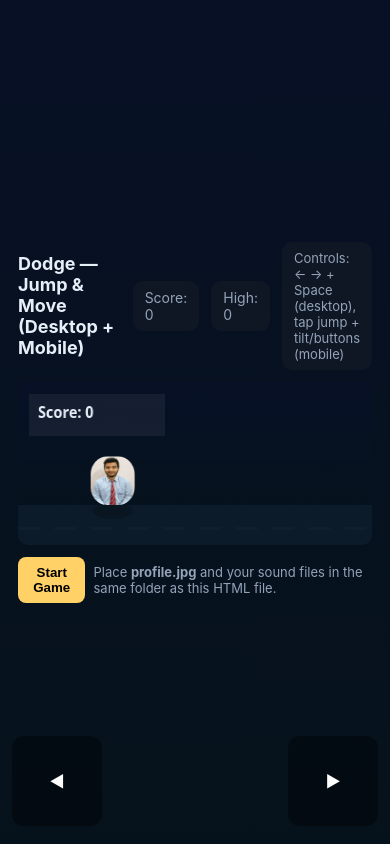
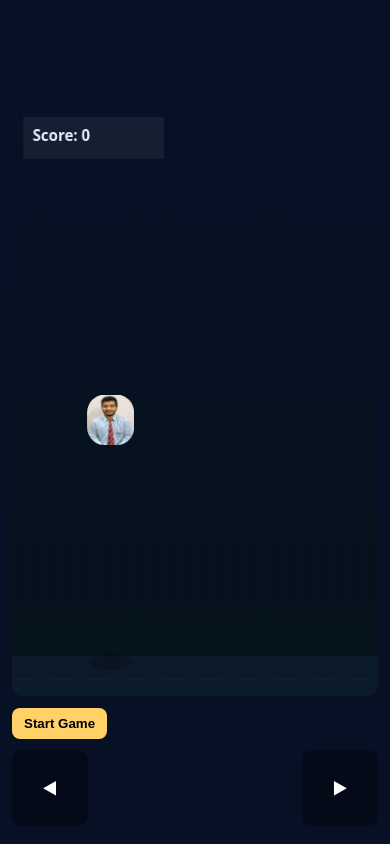
Before and after one commit to 000abhay/abhay-game, a plain HTML site: page index.html in a window 390 px wide. Drawn offline with Linux system fonts and the light colour scheme.

Commit message:
Updated mobile layout and sounds logic

```diff
--- a/index.html
+++ b/index.html
@@ -3,43 +3,53 @@
 <head>
   <meta charset="utf-8" />
   <meta name="viewport" content="width=device-width,initial-scale=1" />
-  <title>Dodge — Final (Movement + Gyro + Sounds)</title>
+  <title>Dodge — Final (Mobile tweaks)</title>
   <style>
-    :root{--bg:#071025;--card:#0f1724;--accent:#ffd166;--muted:#94a3b8}
+    :root{
+      --bg:#071025;--card:#0f1724;--accent:#ffd166;--muted:#94a3b8;
+      --hud-height:56px;
+    }
     *{box-sizing:border-box}
-    html,body{height:100%;margin:0;font-family:Inter,system-ui,Segoe UI,Arial}
-    body{display:flex;align-items:center;justify-content:center;background:linear-gradient(180deg,#071025,#06121b);color:#e6eef8}
-    .wrap{width:100%;max-width:980px;padding:18px;position:relative}
-    header{display:flex;align-items:center;justify-content:space-between;margin-bottom:12px}
-    h1{font-size:18px;margin:0}
-    .hud{display:flex;gap:12px;align-items:center}
-    .chip{background:var(--card);padding:8px 12px;border-radius:10px;font-size:14px;color:var(--muted)}
+    html,body{height:100%;margin:0;font-family:Inter,system-ui,Segoe UI,Arial;background:var(--bg);color:#e6eef8}
+    body{display:flex;align-items:center;justify-content:center}
+    .wrap{width:100%;max-width:980px;padding:12px;position:relative}
+    header{display:flex;align-items:center;justify-content:space-between;margin-bottom:8px;height:var(--hud-height)}
+    h1{font-size:16px;margin:0}
+    .hud{display:flex;gap:8px;align-items:center}
+    .chip{background:var(--card);padding:6px 10px;border-radius:10px;font-size:13px;color:var(--muted)}
+    /* Canvas */
     canvas{display:block;background:linear-gradient(180deg,#0f1b2a,#071026);border-radius:10px;width:100%;height:56vh;max-height:760px;outline:none}
-    .controls{margin-top:12px;display:flex;gap:8px;align-items:center}
+    .controls{margin-top:12px;display:flex;gap:8px;align-items:center;flex-wrap:wrap}
     button{background:var(--accent);border:none;padding:8px 12px;border-radius:8px;font-weight:600;cursor:pointer}
     .small{font-size:13px;color:var(--muted)}
-    .modal{position:absolute;left:50%;top:50%;transform:translate(-50%,-50%);background:rgba(3,7,12,0.9);padding:22px;border-radius:12px;box-shadow:0 10px 30px rgba(2,6,12,0.6);text-align:center;display:none;z-index:30}
+    .modal{position:absolute;left:50%;top:50%;transform:translate(-50%,-50%);background:rgba(3,7,12,0.92);padding:16px;border-radius:12px;box-shadow:0 10px 30px rgba(2,6,12,0.6);text-align:center;display:none;z-index:60}
     .modal.show{display:block}
     /* fallback movement buttons bottom-left/right (B1) */
-    .move-btn{position:fixed;width:90px;height:90px;border-radius:12px;background:rgba(0,0,0,0.35);display:flex;align-items:center;justify-content:center;font-weight:700;color:#fff;z-index:25;user-select:none}
+    .move-btn{position:fixed;width:88px;height:88px;border-radius:12px;background:rgba(0,0,0,0.36);display:flex;align-items:center;justify-content:center;font-weight:800;color:#fff;z-index:50;user-select:none}
     .move-left{left:12px;bottom:18px}
     .move-right{right:12px;bottom:18px}
     .hidden{display:none}
-    @media (max-width:520px){canvas{height:48vh}}
+    /* mobile-specific tweaks */
+    @media (max-width:600px){
+      header{display:none}                /* hide header on mobile per request */
+      canvas{height:70vh !important}      /* larger game area: 70vh on mobile (M1) */
+      .controls .small{display:none}      /* hide small helper text on mobile */
+      .move-btn{width:76px;height:76px;border-radius:10px}
+    }
   </style>
 </head>
 <body>
-  <div class="wrap">
-    <header>
+  <div class="wrap" id="wrap">
+    <header id="header">
       <h1>Dodge — Jump & Move (Desktop + Mobile)</h1>
-      <div class="hud">
+      <div class="hud" id="hud">
         <div class="chip">Score: <span id="score">0</span></div>
         <div class="chip">High: <span id="high">0</span></div>
         <div class="chip small">Controls: ← → + Space (desktop), tap jump + tilt/buttons (mobile)</div>
       </div>
     </header>
 
-    <canvas id="game" tabindex="0"></canvas>
+    <canvas id="game" tabindex="0" aria-label="Dodge game canvas"></canvas>
 
     <div class="controls">
       <button id="startBtn">Start Game</button>
@@ -50,24 +60,26 @@
       <h2 id="modalTitle">Game Over</h2>
       <div>Score: <strong id="finalScore">0</strong></div>
       <div class="small">High Score: <strong id="finalHigh">0</strong></div>
-      <div style="margin-top:12px"><button id="playAgainBtn">Play Again</button></div>
+      <div style="margin-top:10px"><button id="playAgainBtn">Play Again</button></div>
     </div>
 
     <!-- fallback movement buttons (hidden by default) -->
-    <div id="btnLeft" class="move-btn move-left hidden">◀</div>
-    <div id="btnRight" class="move-btn move-right hidden">▶</div>
-
+    <div id="btnLeft" class="move-btn move-left hidden" aria-hidden="true">◀</div>
+    <div id="btnRight" class="move-btn move-right hidden" aria-hidden="true">▶</div>
   </div>
 
 <script>
-  /* FINAL GAME:
-     - Desktop: left/right continuous using arrows, space for jump
-     - Mobile: tap anywhere to jump, device tilt (gyro) for left/right; if unavailable show bottom corner buttons (hold to move)
-     - Start button begins music and gameplay; Play Again restarts music & game (D1: difficulty resets)
-     - All assets expected in same folder: profile.jpg, funny-african-tabla-230535.mp3, funny-spring-jump-140378.mp3, funny-laughing-406018.mp3
+/* Final game single-file
+   - Mobile adjustments: header hidden under 600px, canvas height = 70vh
+   - Tap anywhere outside buttons = jump (buttons still work)
+   - Desktop: arrow keys for continuous move, space to jump
+   - Gyro tilt if available; fallback buttons shown when unavailable
+   - Sounds and images expected in same folder
 */
 
-  // ===== CONFIG =====
+/* =========================
+   SETTINGS
+   ========================= */
 const SETTINGS = {
   gravity: 1800,
   jumpVelocity: 900,
@@ -79,48 +91,54 @@
   baseSpeed: 220,
   spawnIntervalInitial: 1800,
   minSpawnInterval: 800,
-    moveSpeed: 260 // horizontal move speed px/sec
+  moveSpeed: 260
 };
 
-  // ===== CANVAS =====
+/* =========================
+   CANVAS SETUP
+   ========================= */
 const canvas = document.getElementById('game');
 const ctx = canvas.getContext('2d');
 let W = 900, H = 380;
 function resizeCanvas(){
   const containerW = Math.min(document.querySelector('.wrap').clientWidth, 980);
   W = Math.floor(containerW);
-    H = Math.floor(containerW * 0.42);
+  // adapt height: desktop uses ratio, mobile CSS overrides to 70vh; still set logical drawing size
+  const computedStyle = getComputedStyle(canvas);
+  const cssHeightPx = canvas.clientHeight || Math.floor(containerW * 0.42);
+  H = Math.floor(cssHeightPx);
   canvas.width = W * devicePixelRatio;
   canvas.height = H * devicePixelRatio;
-    canvas.style.height = H + 'px';
+  canvas.style.height = cssHeightPx + 'px';
   ctx.setTransform(devicePixelRatio,0,0,devicePixelRatio,0,0);
 }
 window.addEventListener('resize', resizeCanvas);
-  resizeCanvas();
+setTimeout(resizeCanvas, 40); // small delay to allow CSS to apply
 
-  // ===== ASSETS =====
+/* =========================
+   ASSETS (from same folder)
+   ========================= */
 const playerImg = new Image(); playerImg.src = './profile.jpg';
-
-  // Audio files (same folder)
 const bgAudio = new Audio('funny-african-tabla-230535.mp3'); bgAudio.loop = true; bgAudio.volume = 0.28;
 const jumpAudio = new Audio('funny-spring-jump-140378.mp3'); jumpAudio.volume = 0.6;
 const hitAudio = new Audio('funny-laughing-406018.mp3'); hitAudio.volume = 1.0;
 
-  // ===== GAME STATE =====
+/* =========================
+   GAME STATE
+   ========================= */
 let running=false, score=0, lastTime=0, worldSpeed = SETTINGS.baseSpeed, spawnTimer=0, spawnInterval=SETTINGS.spawnIntervalInitial;
 let obstacles = [];
 const player = {x:80, y:0, w:SETTINGS.playerW, h:SETTINGS.playerH, vy:0, grounded:true, vx:0};
-
-  // movement input state
 const input = {left:false, right:false, gyroAvailable:false, gyroX:0};
-  // fallback buttons hold state
 let btnLeftHeld=false, btnRightHeld=false;
 
-  // load high score
+/* High score load */
 let high = 0; try{ high = parseInt(localStorage.getItem('dodge_high'))||0 }catch(e){ high=0 }
 document.getElementById('high').textContent = high;
 
-  // ===== INPUT: Desktop keys =====
+/* =========================
+   INPUT: Desktop keys
+   ========================= */
 window.addEventListener('keydown', e => {
   if(e.key === 'ArrowLeft') { input.left = true; }
   if(e.key === 'ArrowRight') { input.right = true; }
@@ -132,49 +150,78 @@
   if(e.key === 'ArrowRight') { input.right = false; }
 });
 
-  // ===== INPUT: Mobile tap for jump =====
-  canvas.addEventListener('touchstart', e => {
+/* =========================
+   INPUT: Tap anywhere to jump (mobile & desktop)
+   - Buttons keep priority (we prevent jump when tapping on buttons)
+   ========================= */
+function isEventOnControl(target){
+  // return true if the event target (or its ancestor) is a clickable control we should not treat as a game-jump
+  if(!target) return false;
+  const controlIds = ['startBtn','playAgainBtn','btnLeft','btnRight'];
+  let el = target;
+  while(el && el !== document.body){
+    if(el.id && controlIds.includes(el.id)) return true;
+    el = el.parentElement;
+  }
+  return false;
+}
+// touchstart / mousedown for jump (anywhere except controls)
+function onPointerDownForJump(e){
+  if(!running) return; // do not jump when game not running
+  // find actual element touched/clicked
+  const target = (e.targetTouches && e.targetTouches[0] && document.elementFromPoint(e.targetTouches[0].clientX, e.targetTouches[0].clientY)) || e.target;
+  if(isEventOnControl(target)) return; // let buttons work normally
+  doJump();
+}
+canvas.addEventListener('touchstart', onPointerDownForJump, {passive:false});
+canvas.addEventListener('mousedown', onPointerDownForJump);
+
+/* Also allow tapping anywhere on the page (outside canvas) to jump, but keep buttons priority */
+document.addEventListener('touchstart', function(e){
   if(!running) return;
+  const touch = e.touches[0];
+  const el = document.elementFromPoint(touch.clientX, touch.clientY);
+  if(isEventOnControl(el)) return;
   doJump();
 }, {passive:false});
-  canvas.addEventListener('mousedown', e => { if(!running) return; doJump(); });
+document.addEventListener('mousedown', function(e){
+  if(!running) return;
+  const el = document.elementFromPoint(e.clientX, e.clientY);
+  if(isEventOnControl(el)) return;
+  doJump();
+});
 
+/* doJump helper */
 function doJump(){ if(player.grounded){ player.vy = -SETTINGS.jumpVelocity; player.grounded = false; try{ jumpAudio.currentTime = 0; jumpAudio.play().catch(()=>{}); }catch(e){} } }
 
-  // ===== GYRO (DeviceOrientation) - GS2 sensitivity =====
-  // gamma threshold ~ medium sensitivity
-  const gammaThreshold = 6; // degrees threshold for medium sensitivity
-  const gammaMax = 30; // cap
-
+/* =========================
+   GYRO handling (GS2 sensitivity)
+   ========================= */
+const gammaThreshold = 6;
+const gammaMax = 30;
 function handleOrientation(event){
   let gamma = null;
   if(event.gamma !== undefined && event.gamma !== null) gamma = event.gamma;
   if(gamma === null) return;
-    if(Math.abs(gamma) < gammaThreshold){ input.gyroX = 0; }
+  if(Math.abs(gamma) < gammaThreshold) input.gyroX = 0;
   else{
     const v = Math.max(-gammaMax, Math.min(gammaMax, gamma)) / gammaMax;
-      input.gyroX = v; // negative = tilt left
+    input.gyroX = v;
   }
 }
-
-  // request permission on iOS 13+ when starting
 async function enableGyroIfAvailable(){
   if(typeof DeviceOrientationEvent !== 'undefined' && typeof DeviceOrientationEvent.requestPermission === 'function'){
     try{
       const resp = await DeviceOrientationEvent.requestPermission();
       if(resp === 'granted'){
         window.addEventListener('deviceorientation', handleOrientation);
-          input.gyroAvailable = true;
-          hideMoveButtons();
-          return true;
+        input.gyroAvailable = true; hideMoveButtons(); return true;
       } else { input.gyroAvailable = false; showMoveButtons(); return false; }
     }catch(e){ input.gyroAvailable = false; showMoveButtons(); return false; }
   } else if(typeof DeviceOrientationEvent !== 'undefined'){
-      // non-iOS: listen and detect if events fire
     let saw=false;
     const once = (e)=>{ saw=true; input.gyroAvailable=true; window.removeEventListener('deviceorientation', once); hideMoveButtons(); };
     window.addEventListener('deviceorientation', once);
-      // attach normal handler for continuous updates
     window.addEventListener('deviceorientation', handleOrientation);
     setTimeout(()=>{ if(!saw) { input.gyroAvailable=false; showMoveButtons(); } }, 900);
     return input.gyroAvailable;
@@ -183,10 +230,11 @@
   }
 }
 
-  // ===== Fallback on-screen buttons B1 =====
+/* =========================
+   Fallback on-screen buttons (B1)
+   ========================= */
 const btnLeft = document.getElementById('btnLeft');
 const btnRight = document.getElementById('btnRight');
-
 function showMoveButtons(){ btnLeft.classList.remove('hidden'); btnRight.classList.remove('hidden'); }
 function hideMoveButtons(){ btnLeft.classList.add('hidden'); btnRight.classList.add('hidden'); }
 
@@ -199,18 +247,20 @@
 btnRight.addEventListener('touchend', e=>{ e.preventDefault(); btnRightHeld=false; }, {passive:false});
 btnRight.addEventListener('mousedown', e=>{ btnRightHeld=true; });
 
-  // ===== START / RESTART logic =====
+/* =========================
+   START / RESTART (Start triggers bg audio)
+   ========================= */
 const startBtn = document.getElementById('startBtn');
 const playAgainBtn = document.getElementById('playAgainBtn');
 startBtn.addEventListener('click', ()=>{ startBtn.disabled=true; startGame(); });
 playAgainBtn.addEventListener('click', ()=>{ document.getElementById('modal').classList.remove('show'); startGame(); });
 
 function startGame(){
-    // D1: reset difficulty and state
+  // Reset difficulty (D1)
   spawnInterval = SETTINGS.spawnIntervalInitial;
   worldSpeed = SETTINGS.baseSpeed;
 
-    // enable gyro (may prompt)
+  // try to enable gyro (may prompt on iOS)
   enableGyroIfAvailable();
 
   // start background music now (Start pressed)
@@ -221,31 +271,26 @@
   player.x = 80; player.w = SETTINGS.playerW * Math.min(1, canvas.clientWidth/700); player.h = SETTINGS.playerH * Math.min(1, canvas.clientWidth/700);
   player.y = H - SETTINGS.groundOffset - player.h; player.vy = 0; player.grounded = true; player.vx = 0;
   document.getElementById('modal').classList.remove('show');
-    // focus canvas for keyboard
   canvas.focus();
   requestAnimationFrame(loop);
 }
 
 function endGame(){
   running = false;
-    // stop background and play hit immediately
   try{ bgAudio.pause(); bgAudio.currentTime = 0; }catch(e){}
   try{ hitAudio.currentTime = 0; hitAudio.play().catch(()=>{}); }catch(e){}
-
   document.getElementById('finalScore').textContent = Math.floor(score);
   if(score > high){ high = Math.floor(score); try{ localStorage.setItem('dodge_high', high) }catch(e){} }
   document.getElementById('finalHigh').textContent = high;
   document.getElementById('high').textContent = high;
   document.getElementById('modalTitle').textContent = 'Game Over';
   document.getElementById('modal').classList.add('show');
-    // re-enable Start button so user can start again if they prefer
   startBtn.disabled = false;
 }
 
-  // jump helper (used by keys and taps)
-  function doJumpKey(){ if(player.grounded){ player.vy = -SETTINGS.jumpVelocity; player.grounded = false; try{ jumpAudio.currentTime = 0; jumpAudio.play().catch(()=>{}); }catch(e){} } }
-
-  // ===== SPAWN/LOOP =====
+/* =========================
+   SPAWN & LOOP
+   ========================= */
 function spawnObstacle(){
   const h = SETTINGS.obstacleH * (0.9 + Math.random()*0.3);
   obstacles.push({x: W + 20, y: H - SETTINGS.groundOffset - h, w: SETTINGS.obstacleW, h, passed:false});
@@ -263,13 +308,13 @@
 }
 
 function update(dt){
-    // horizontal movement H1: continuous while input holds
+  // horizontal continuous movement H1
   let moveDir = 0;
   if(input.left) moveDir -= 1;
   if(input.right) moveDir += 1;
   if(btnLeftHeld) moveDir -= 1;
   if(btnRightHeld) moveDir += 1;
-    if(Math.abs(input.gyroX) > 0.05) moveDir += input.gyroX; // gyroX in -1..1
+  if(Math.abs(input.gyroX) > 0.05) moveDir += input.gyroX;
 
   moveDir = Math.max(-1, Math.min(1, moveDir));
   player.x += moveDir * SETTINGS.moveSpeed * dt;
@@ -303,8 +348,14 @@
   return a.x < b.x + b.w && a.x + a.w > b.x && a.y < b.y + b.h && a.y + a.h > b.y;
 }
 
-  // ===== DRAW =====
+/* =========================
+   DRAW
+   ========================= */
 function draw(){
+  // ensure canvas logical size matches CSS (in case of CSS mobile height)
+  const cssH = canvas.clientHeight || Math.floor(W * 0.42);
+  if(cssH !== H){ H = Math.floor(cssH); canvas.height = H * devicePixelRatio; ctx.setTransform(devicePixelRatio,0,0,devicePixelRatio,0,0); }
+
   ctx.clearRect(0,0,W,H);
   const grd = ctx.createLinearGradient(0,0,0,H); grd.addColorStop(0,'#071026'); grd.addColorStop(1,'#05131b'); ctx.fillStyle = grd; ctx.fillRect(0,0,W,H);
 
@@ -315,7 +366,7 @@
   // player shadow
   ctx.beginPath(); ctx.ellipse(player.x + player.w/2, H - SETTINGS.groundOffset + 6, player.w*0.45, 8, 0,0,Math.PI*2); ctx.fillStyle='rgba(0,0,0,0.18)'; ctx.fill();
 
-    // player image (no overlays)
+  // player image
   const imgX = player.x, imgY = player.y, imgW = player.w, imgH = player.h;
   ctx.save(); roundRectPath(ctx, imgX, imgY, imgW, imgH, 18); ctx.clip();
   if(playerImg.complete && playerImg.naturalWidth !== 0){ ctx.drawImage(playerImg, imgX, imgY, imgW, imgH); }
@@ -327,7 +378,7 @@
     ctx.fillStyle = '#2b2b2b'; ctx.beginPath(); ctx.ellipse(ob.x + ob.w*0.28, ob.y + ob.h*0.36, ob.w*0.08, ob.h*0.11,0,0,Math.PI*2); ctx.fill();
     ctx.beginPath(); ctx.ellipse(ob.x + ob.w*0.72, ob.y + ob.h*0.36, ob.w*0.08, ob.h*0.11,0,0,Math.PI*2); ctx.fill(); }
 
-    // HUD
+  // HUD (small top-left)
   ctx.fillStyle = 'rgba(255,255,255,0.06)'; ctx.fillRect(12,12,150,42);
   ctx.fillStyle = '#e6eef8'; ctx.font = '600 16px system-ui'; ctx.fillText('Score: ' + Math.floor(score), 22, 36);
 }
@@ -335,15 +386,14 @@
 function roundRect(ctx,x,y,w,h,r){ if(w<2*r) r=w/2; if(h<2*r) r=h/2; ctx.beginPath(); ctx.moveTo(x+r,y); ctx.arcTo(x+w,y,x+w,y+h,r); ctx.arcTo(x+w,y+h,x,y+h,r); ctx.arcTo(x,y+h,x,y,r); ctx.arcTo(x,y,x+w,y,r); ctx.closePath(); }
 function roundRectPath(ctx,x,y,w,h,r){ roundRect(ctx,x,y,w,h,r); }
 
-  // ===== helper: detect gyro availability on initial load (show/hide buttons early) =====
+/* =========================
+   INITIALIZE GYRO AVAILABILITY (show/hide buttons early)
+   ========================= */
 (async ()=>{
-    // quick try - if device supports and iOS permission is needed we will wait until start
   if(typeof DeviceOrientationEvent !== 'undefined' && typeof DeviceOrientationEvent.requestPermission === 'function'){
-      // don't request now to avoid prompt; wait until start game for permission prompt
-      // show buttons initially; user may enable gyro on Start
+    // don't request now; show buttons so user can still play; permission prompt done on Start
     showMoveButtons();
   } else if(typeof DeviceOrientationEvent !== 'undefined'){
-      // add one-time listener to detect support
     let saw=false;
     const once = ()=>{ saw=true; hideMoveButtons(); window.removeEventListener('deviceorientation', once); };
     window.addEventListener('deviceorientation', once);
@@ -353,18 +403,17 @@
   }
 })();
 
-  // START/RESTART will call enableGyroIfAvailable()
-  // Stop bg when page hidden, resume when visible and game running
+/* stop bg when hidden, resume when visible (if running) */
 document.addEventListener('visibilitychange', ()=>{
   if(document.hidden){ try{ bgAudio.pause(); }catch(e){} }
   else { if(running){ try{ bgAudio.play().catch(()=>{}); }catch(e){} } }
 });
 
-  // initial draw when image loads
+/* initial draw when image loads and when CSS applied */
 playerImg.onload = ()=>{ player.w = SETTINGS.playerW * Math.min(1, canvas.clientWidth/700); player.h = SETTINGS.playerH * Math.min(1, canvas.clientWidth/700); player.y = H - SETTINGS.groundOffset - player.h; draw(); };
+setTimeout(()=>{ resizeCanvas(); draw(); }, 120);
 
-  // initial draw
-  draw();
+/* End of script */
 </script>
 </body>
 </html>
```
Lines whose indentation alone changed are shown as unchanged.
